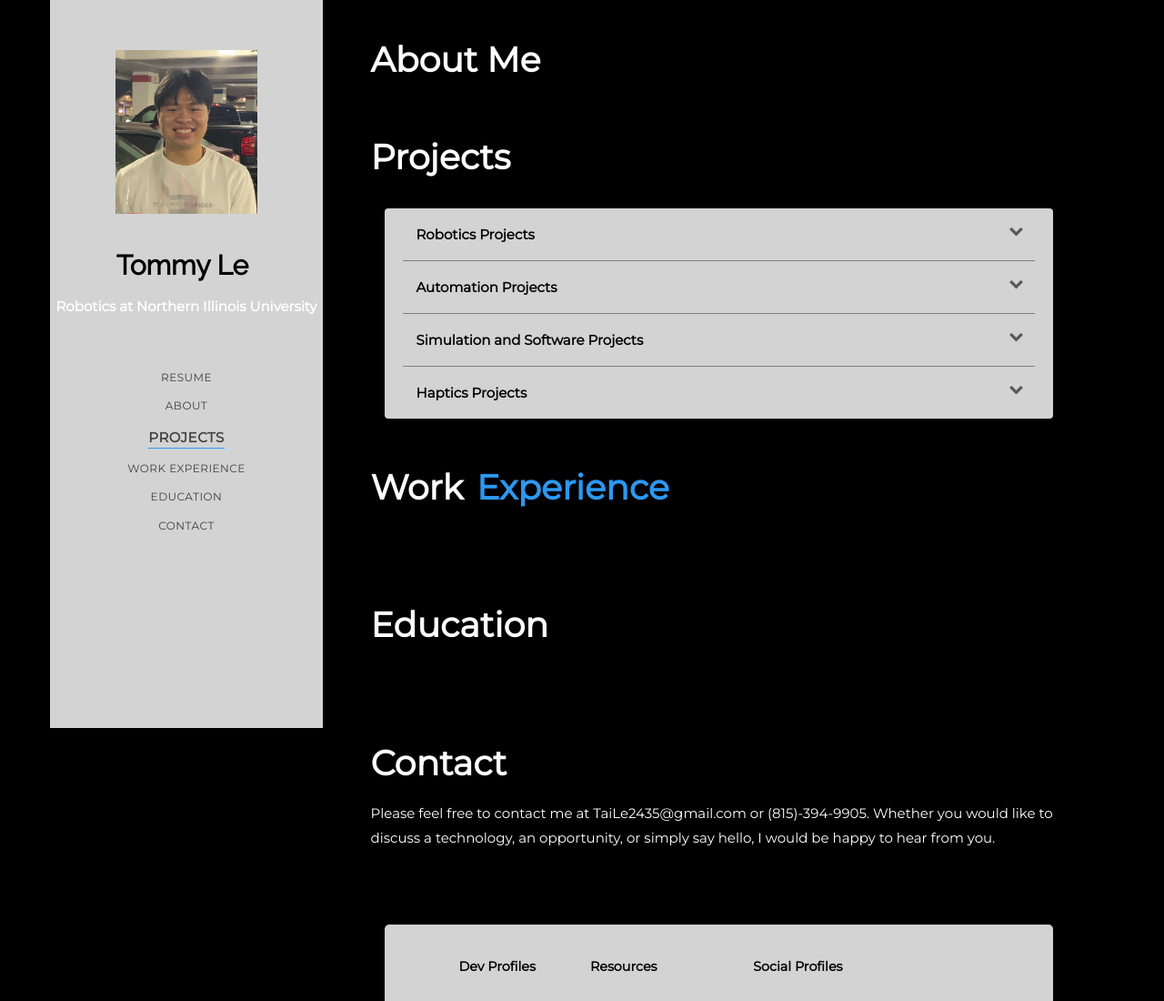
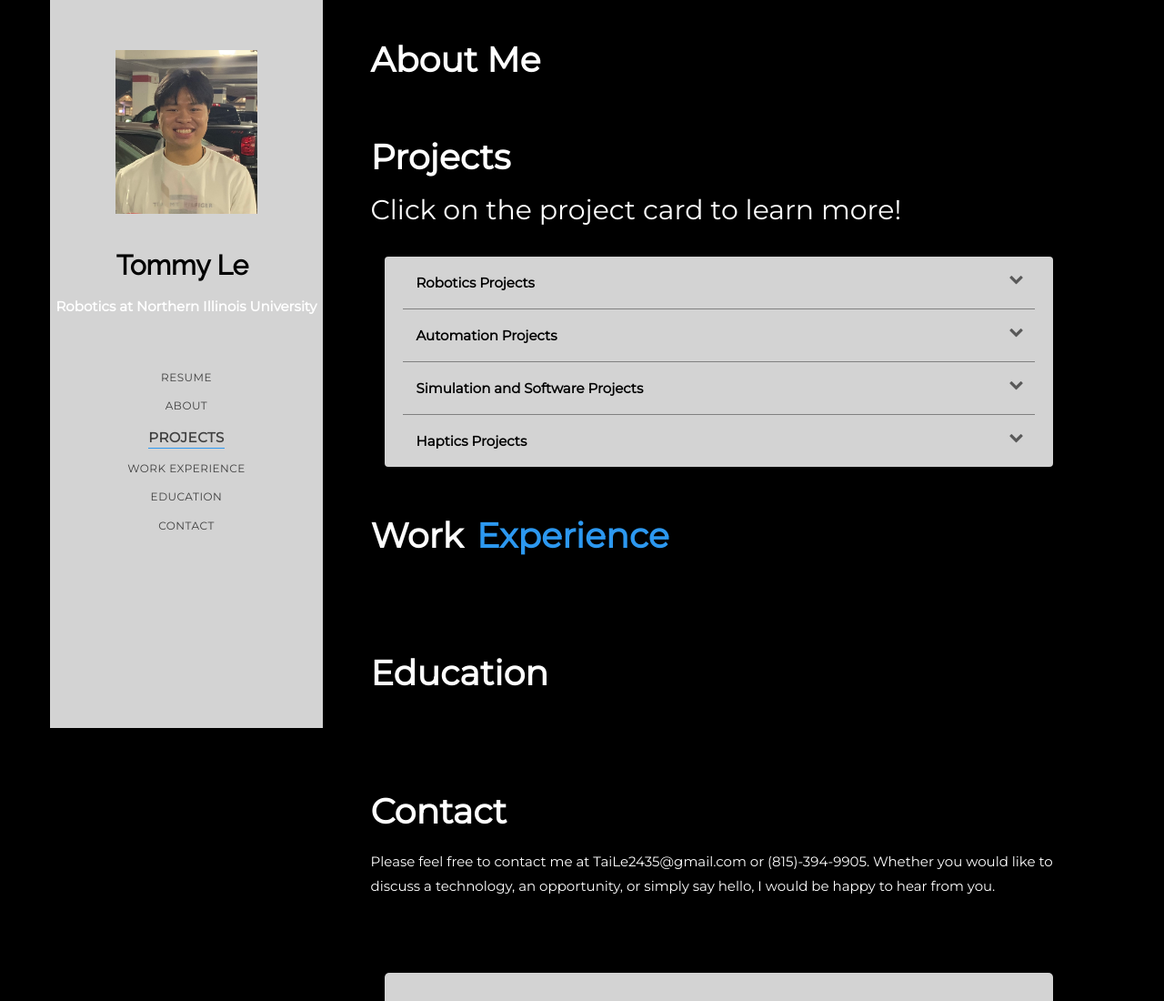
Before and after one commit to TaiLe2435/TaiLe2435.github.io, a plain HTML site: page index.html in a window 1280 px wide. Shown: the top 1100 px of the page at 91% size. Drawn offline with Linux system fonts and the light colour scheme; a web font is replaced by a local one.

Commit message:
added instructions for project section

```diff
--- a/index.html
+++ b/index.html
@@ -135,6 +135,7 @@
                      <div class="about-desc">
                         <h1>Projects</h1>
                      </div>
+                     <h2>Click on the project card to learn more!</h2>
                   </div>
                   <ul id="accordion"
                       class="accordion animate-box"
```
